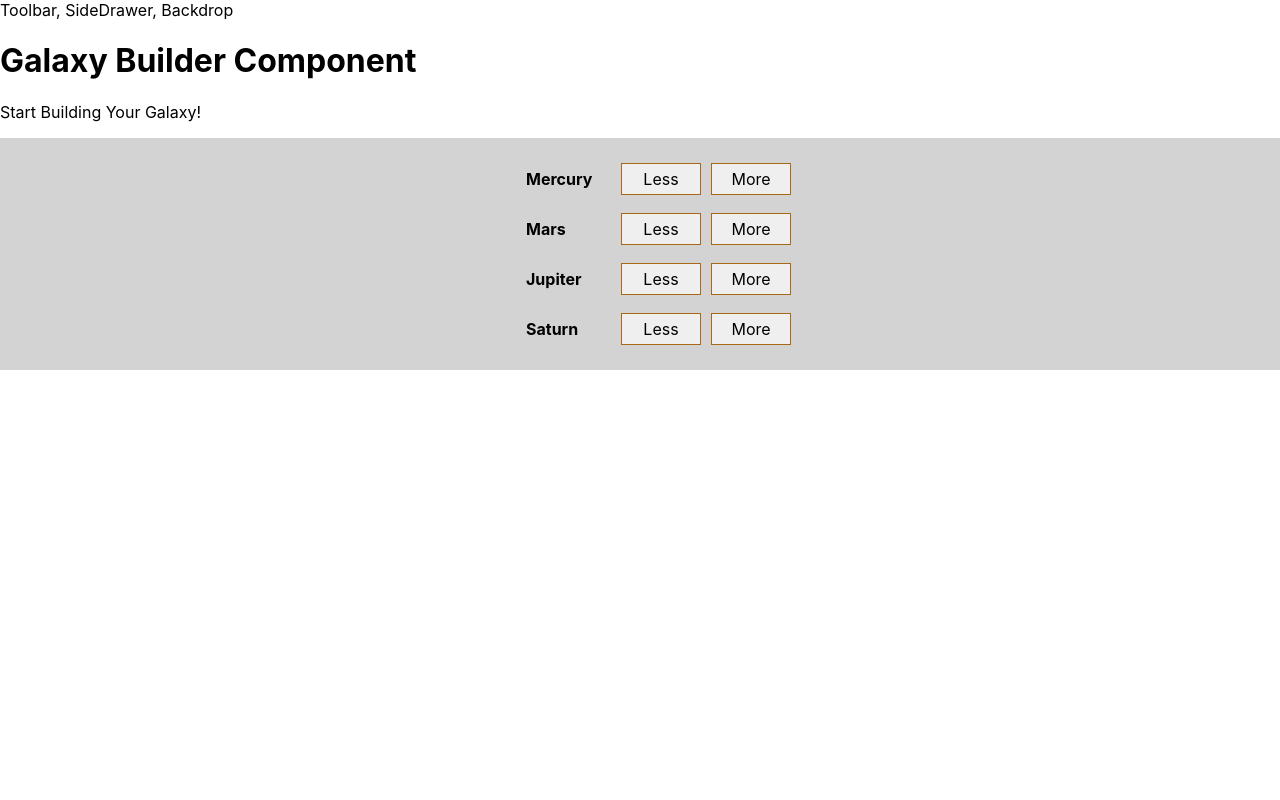
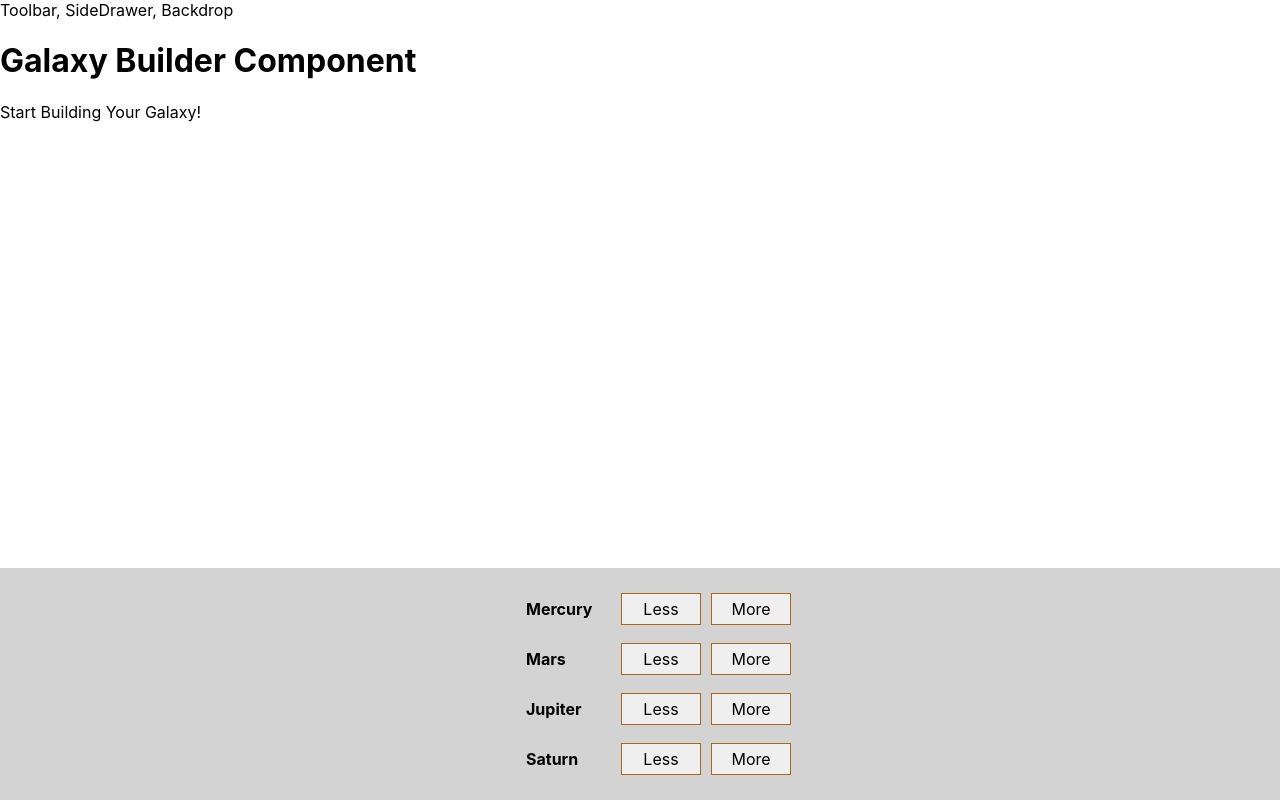
Before and after one commit to mcheng09/react-galaxy-builder, a React app: page / in a window 1280 px wide. Shown: the top 800 px of the page. Built offline with nearby package versions, Linux system fonts and the light colour scheme.

Commit message:
updates(GalaxyControls): sets component position to absolute bottom

```diff
--- a/src/components/Galaxy/GalaxyControls/GalaxyControls.module.css
+++ b/src/components/Galaxy/GalaxyControls/GalaxyControls.module.css
@@ -1,4 +1,7 @@
 .GalaxyControls {
+  position: absolute;
+  left: 0;
+  bottom: 0;
   display: flex;
   flex-flow: column;
   align-items: center;
```
